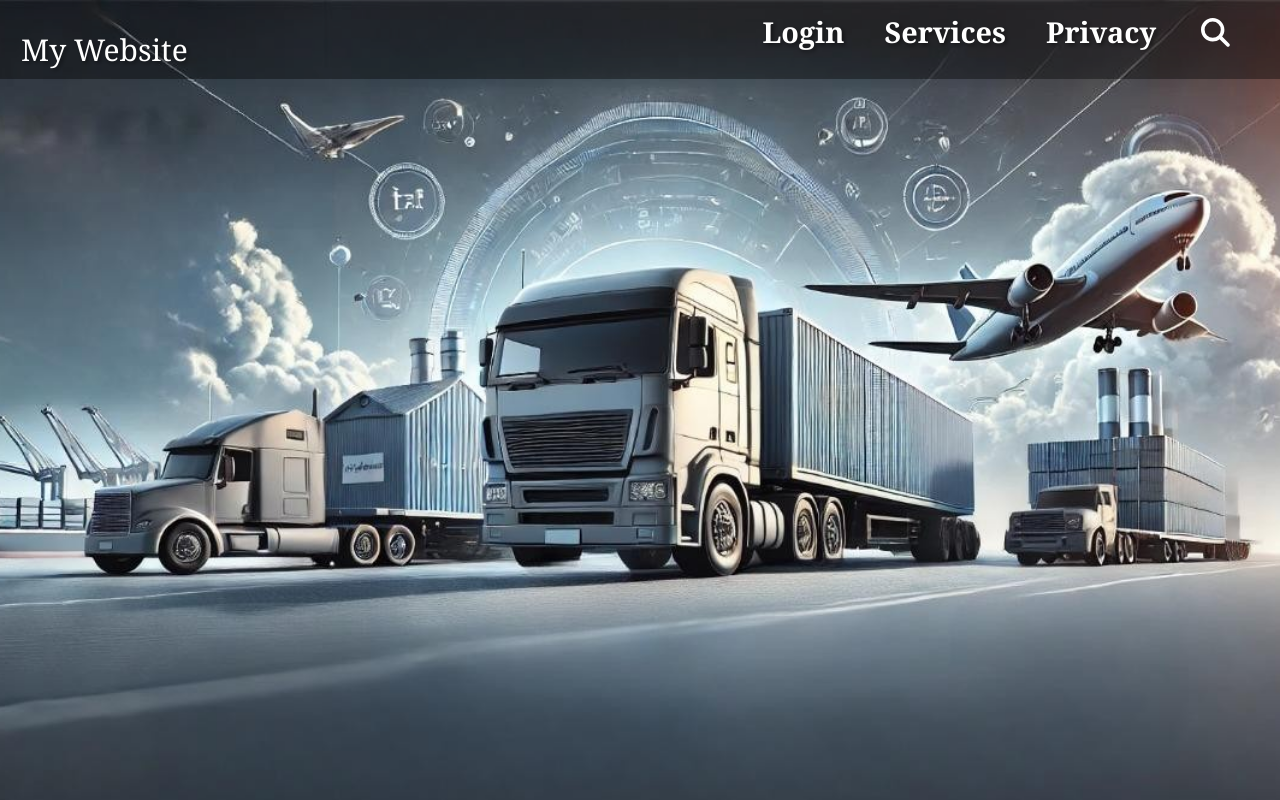
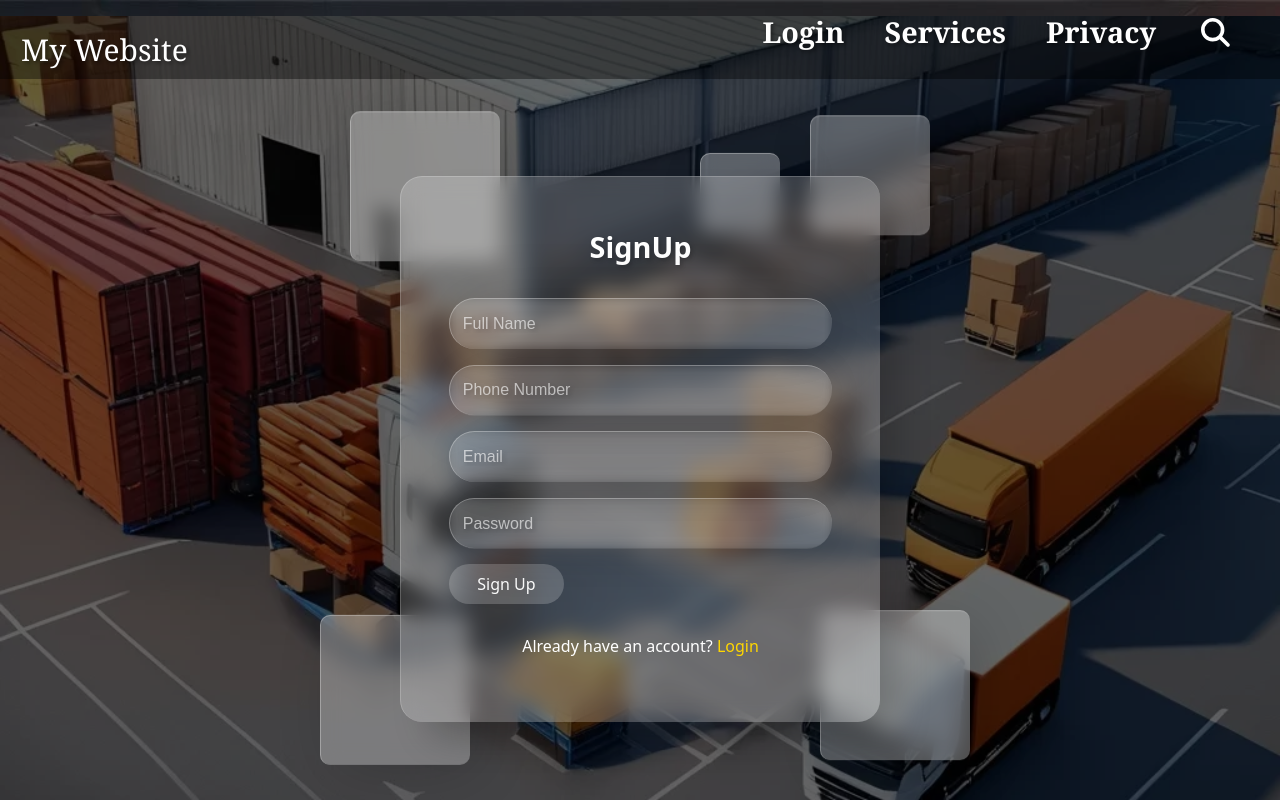
Before and after one commit to AbhishekMamgain7/SupplyGenie, a React (Vite) app in the folder FrontEnd/: page /SignUp in a window 1280 px wide. Built offline with nearby package versions, Linux system fonts and the light colour scheme.

Commit message:
Add files via upload

```diff
--- a/FrontEnd/src/App.jsx
+++ b/FrontEnd/src/App.jsx
@@ -1,5 +1,6 @@
 import { createRoot } from 'react-dom/client'
 import './Login.css'
+import './SignUp.css'
 import './Homepage.css'
 import Back from './back.jsx'
 function App(){
--- a/FrontEnd/src/Homepage.jsx
+++ b/FrontEnd/src/Homepage.jsx
@@ -2,12 +2,14 @@ import React from 'react';
 import { BrowserRouter as Router, Routes, Route } from 'react-router-dom';
 import Header from './component/header.jsx';
 import Login from "./Login.jsx";
+import SignUp from './SignUp.jsx';
 function App() {
   return (
     <Router>
     <Header />
     <Routes>
       <Route path="/Login" element={<Login />} />
+      <Route path="/SignUp" element={<SignUp />}/>
     </Routes>
   </Router>
   );
--- a/FrontEnd/src/Login.jsx
+++ b/FrontEnd/src/Login.jsx
@@ -3,13 +3,17 @@ import { motion } from "framer-motion";
 import { Link, useNavigate } from "react-router-dom";
 import { getAuth, signInWithEmailAndPassword } from "firebase/auth";
 import { app } from "./firebaseConfig";
+import "./SignUp.jsx";
 import "./Login.css";
 
 const Login = () => {
   const auth = getAuth(app);
   const navigate = useNavigate();
   const [isSubmitting, setIsSubmitting] = useState(false);
-  const [formData, setFormData] = useState({ email: "", password: "",selectedOption: "" });
+  const [formData, setFormData] = useState({
+    email: "",
+    password: "",
+    selectedOption: "" });
   const [selectedOption, setSelectedOption] = useState("Select");
   const [isOpen, setIsOpen] = useState(false);
 
--- a/FrontEnd/src/SignUp.css
+++ b/FrontEnd/src/SignUp.css
@@ -1,4 +1,4 @@
-/* Reset and Full-Screen Background */
+
 * {
     margin: 0;
     padding: 0;
@@ -11,7 +11,7 @@
     overflow: hidden;
   }
 
-  .login-page-1 {
+  .login-container {
     background: url('/preview.webp');
     background-size: cover;
     background-position: center;
@@ -26,7 +26,7 @@
     align-items: center;
   }
 
-  .login-page-1-wrapper {
+  .login-overlay {
     max-width: 30rem;
     width: 100%;
     max-height: 30rem;
@@ -121,8 +121,8 @@
   }
 
   .login-page-1-drops div:nth-child(1) { height: 150px; width: 150px; top: -50px; left: -50px; animation-duration: 10s; }
-  .login-page-1-drops div:nth-child(2) { height: 150px; width: 150px; bottom: -40px; right: 400px; animation-duration: 5s; }
-  .login-page-1-drops div:nth-child(3) { height: 150px; width: 150px; bottom: -30px; right: -80px; animation-duration: 7s; }
+  .login-page-1-drops div:nth-child(2) { height: 150px; width: 150px; bottom: -110px; left: -80px; animation-duration: 5s; }
+  .login-page-1-drops div:nth-child(3) { height: 150px; width: 150px; bottom: -110px; right: -90px; animation-duration: 7s; }
   .login-page-1-drops div:nth-child(4) { height: 120px; width: 120px; top: -50px; right: -50px; animation-duration: 8s; }
   .login-page-1-drops div:nth-child(5) { height: 80px; width: 80px; top: -20px; left: 300px; animation-duration: 6.5s; }
 
--- a/FrontEnd/src/SignUp.jsx
+++ b/FrontEnd/src/SignUp.jsx
@@ -6,7 +6,7 @@ import { app, database } from "./firebaseConfig";
 import { collection, addDoc } from "firebase/firestore";
 import "./SignUp.css";
 
-const SignUp=()=> {
+const SignUp = () => {
   const auth = getAuth(app);
   const collectionRef = collection(database, 'users');
 
@@ -15,7 +15,6 @@ const SignUp=()=> {
 
   const [formData, setFormData] = useState({
     fullName: "",
-    age: "",
     phoneNumber: "",
     email: "",
     password: "",
@@ -37,6 +36,7 @@ const SignUp=()=> {
       hasUpperCase &&
       hasLowerCase &&
       hasDigit &&
+      hasSpecialChar &&
       specialCharCount === 1
     );
   };
@@ -66,7 +66,6 @@ const SignUp=()=> {
         email: formData.email,
         password: formData.password,
         fullName : formData.fullName,
-        age : formData.age,
         phoneNumber : formData.phoneNumber
       })
       .then(() => {
@@ -87,7 +86,6 @@ const SignUp=()=> {
       setIsSubmitting(false);
       setFormData({
         fullName: "",
-        age: "",
         phoneNumber: "",
         email: "",
         password: "",
@@ -97,17 +95,10 @@ const SignUp=()=> {
 
 
   return (
-    <div className="login-container">
-      <div className="login-overlay"></div>
-      <motion.div
-        initial={{ opacity: 0, y: -50 }}
-        animate={{ opacity: 1, y: 0 }}
-        transition={{ duration: 0.8, ease: "easeOut" }}
-        className="login-box"
-      >
-        <h2 className="login-title">Create an Account</h2>
-        <p className="login-subtitle">Join us and start earning rewards!</p>
-
+    <div className="login-page-1">
+      <div className="login-page-1-wrapper">
+      <article>
+        <header>SignUp</header>
         <form onSubmit={handleSignup}>
           <motion.input
             name="fullName"
@@ -117,16 +108,7 @@ const SignUp=()=> {
             value={formData.fullName}
             onChange={handleChange}
             required
-            className="login-input" />
-          <motion.input
-            name="age"
-            whileFocus={{ scale: 1.05 }}
-            type="number"
-            placeholder="Age"
-            value={formData.age}
-            onChange={handleChange}
-            required
-            className="login-input" />
+            />
           <motion.input
             name="phoneNumber"
             whileFocus={{ scale: 1.05 }}
@@ -135,7 +117,7 @@ const SignUp=()=> {
             value={formData.phoneNumber}
             onChange={handleChange}
             required
-            className="login-input" />
+            />
           <motion.input
             name="email"
             whileFocus={{ scale: 1.05 }}
@@ -144,7 +126,7 @@ const SignUp=()=> {
             value={formData.email}
             onChange={handleChange}
             required
-            className="login-input" />
+            />
           <motion.input
             name="password"
             whileFocus={{ scale: 1.05 }}
@@ -153,25 +135,32 @@ const SignUp=()=> {
             value={formData.password}
             onChange={handleChange}
             required
-            className="login-input" />
+            />
 
           <motion.button
             whileHover={{ scale: 1.05 }}
             whileTap={{ scale: 0.95 }}
             type="submit"
-            className="login-button"
+            className="Login-btn"
             disabled={isSubmitting}
           >
             {isSubmitting ? "Signing up..." : "Sign Up"}
           </motion.button>
         </form>
-
         <p className="login-footer">
-          Already have an account? <Link to="/login">Login</Link>
+          Already have an account? <Link to="/Login">Login</Link>
         </p>
-      </motion.div>
+      </article>
+      <div className="login-page-1-drops">
+          <div></div>
+          <div></div>
+          <div></div>
+          <div></div>
+          <div></div>
+        </div>
+      </div>
     </div>
   );
-}
+};
 
 export default SignUp;
--- a/FrontEnd/src/back.jsx
+++ b/FrontEnd/src/back.jsx
@@ -1,6 +1,7 @@
 import React from 'react';
 import { BrowserRouter as Router, Routes, Route } from 'react-router-dom';
 import Login from "./Login.jsx";
+import SignUp from './SignUp.jsx';
 import Header from "./component/header.jsx";
 function Back() {
   return (
@@ -10,6 +11,7 @@ function Back() {
     <Header />
     <Routes>
       <Route path="/login" element={<Login />} />
+      <Route path="/SignUp" element={<SignUp />}/>
     </Routes>
   </Router>
     </div>
--- a/FrontEnd/src/firebaseConfig.js
+++ b/FrontEnd/src/firebaseConfig.js
@@ -8,13 +8,13 @@ import { getFirestore } from "firebase/firestore";
 // Your web app's Firebase configuration
 // For Firebase JS SDK v7.20.0 and later, measurementId is optional
 const firebaseConfig = {
-  apiKey: "AIzaSyAPd_zFfTsEvN2L1asX4NtAH13oA0xn2AA",
-  authDomain: "techsolutionist-3d995.firebaseapp.com",
-  projectId: "techsolutionist-3d995",
-  storageBucket: "techsolutionist-3d995.firebasestorage.app",
-  messagingSenderId: "571618500703",
-  appId: "1:571618500703:web:77448485649a18f012bbea",
-  measurementId: "G-V18M9QFN6F"
+  apiKey: "AIzaSyAlsmtFTtPSavPqvgaSEXrxRwd4l7wOUYI",
+  authDomain: "supplygenie-d7928.firebaseapp.com",
+  projectId: "supplygenie-d7928",
+  storageBucket: "supplygenie-d7928.firebasestorage.app",
+  messagingSenderId: "242235620699",
+  appId: "1:242235620699:web:0f35fa0efe09cc9b4e2e7e",
+  measurementId: "G-TEZCSKPEK5"
 };
 
 // Initialize Firebase
```
